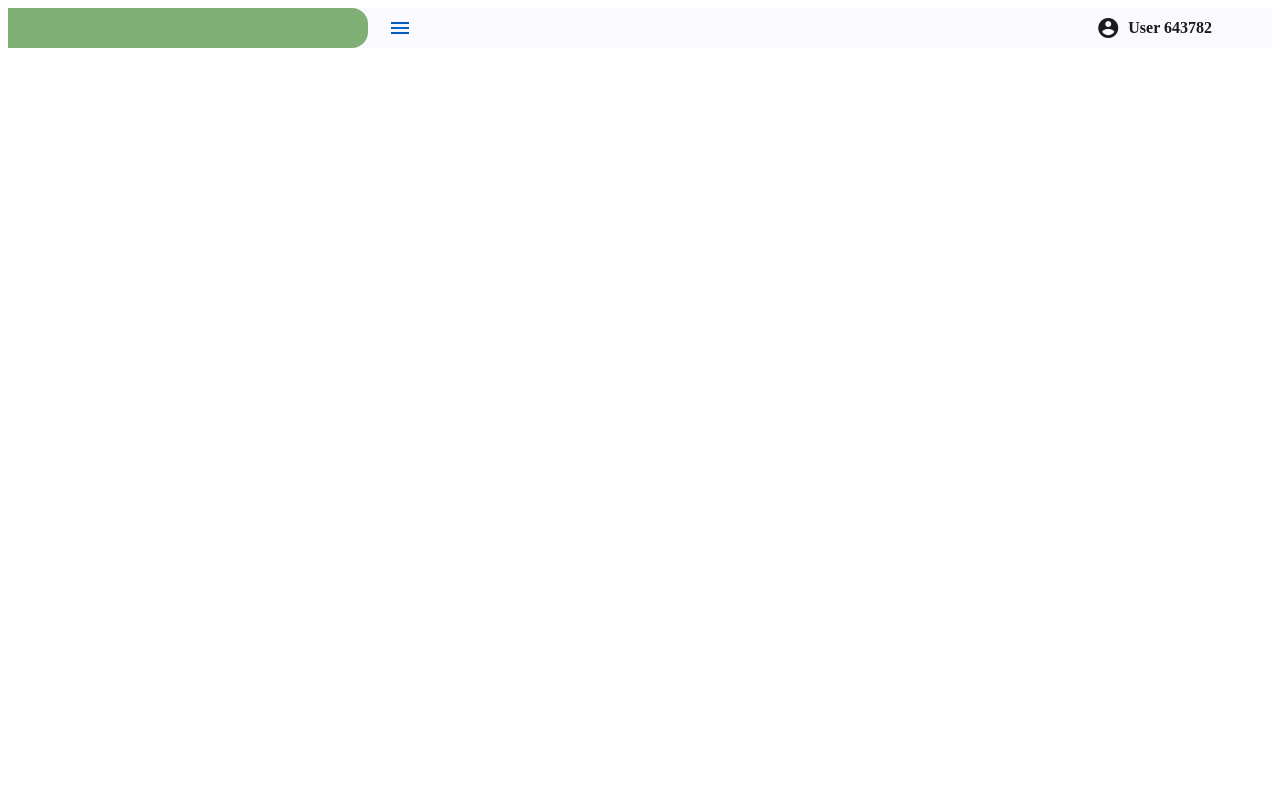
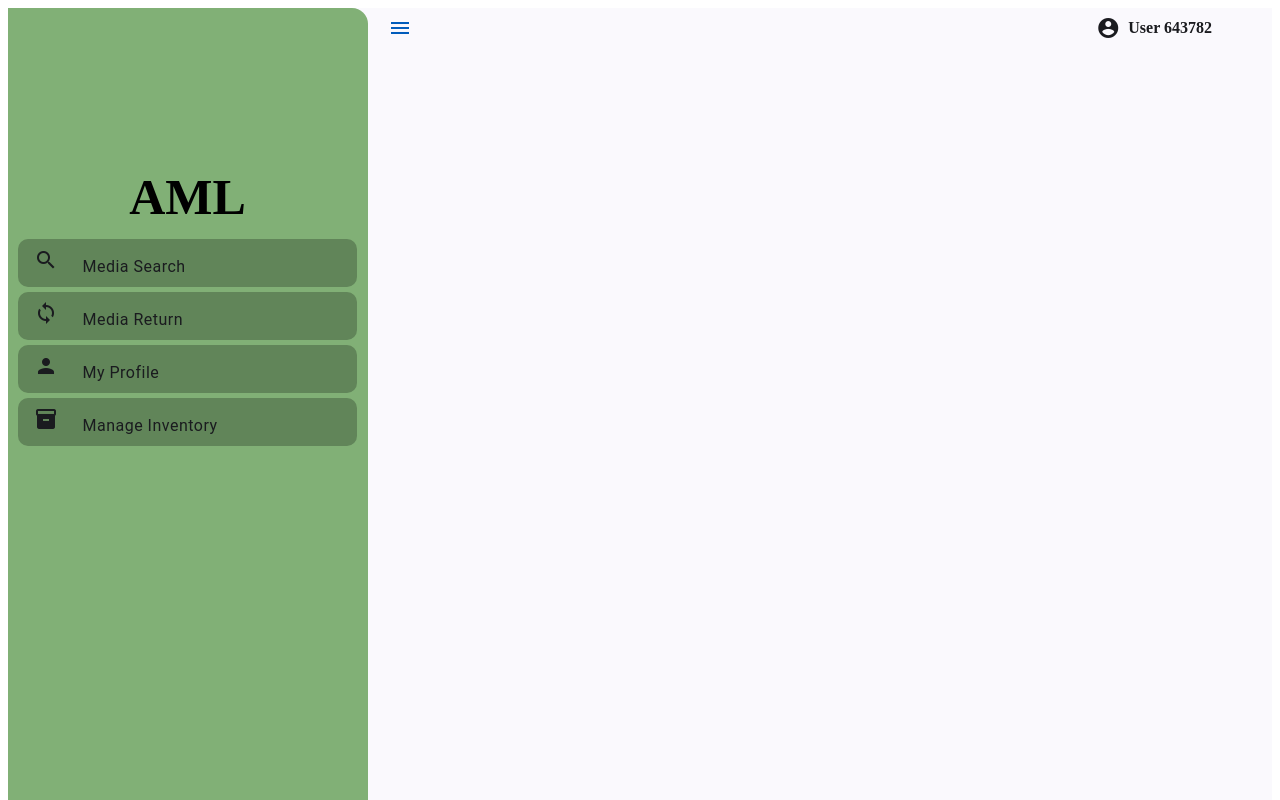
Before and after one commit to todday-not-yesterday/AmlUi, an Angular app in the folder aml-ui/: page / in a window 1280 px wide. Shown: the top 800 px of the page. Built offline with nearby package versions, Linux system fonts and the light colour scheme.

Commit message:
Min-Height

```diff
--- a/aml-ui/src/app/app.component.html
+++ b/aml-ui/src/app/app.component.html
@@ -1,5 +1,5 @@
-<mat-sidenav-container autosize>
-  <mat-sidenav #sidenav class="side-nav" mode="side" opened="true" style="background-color: #81B076;">
+<mat-sidenav-container autosize style="min-height: 1000px">
+  <mat-sidenav #sidenav class="side-nav" mode="side" opened="true" style="background-color: #81B076; min-height: 1000px">
 
     <span style="font-weight: bolder; color: black; font-size: 50px; text-align: center; display: block; padding-top: 150px">AML</span>
 
```
